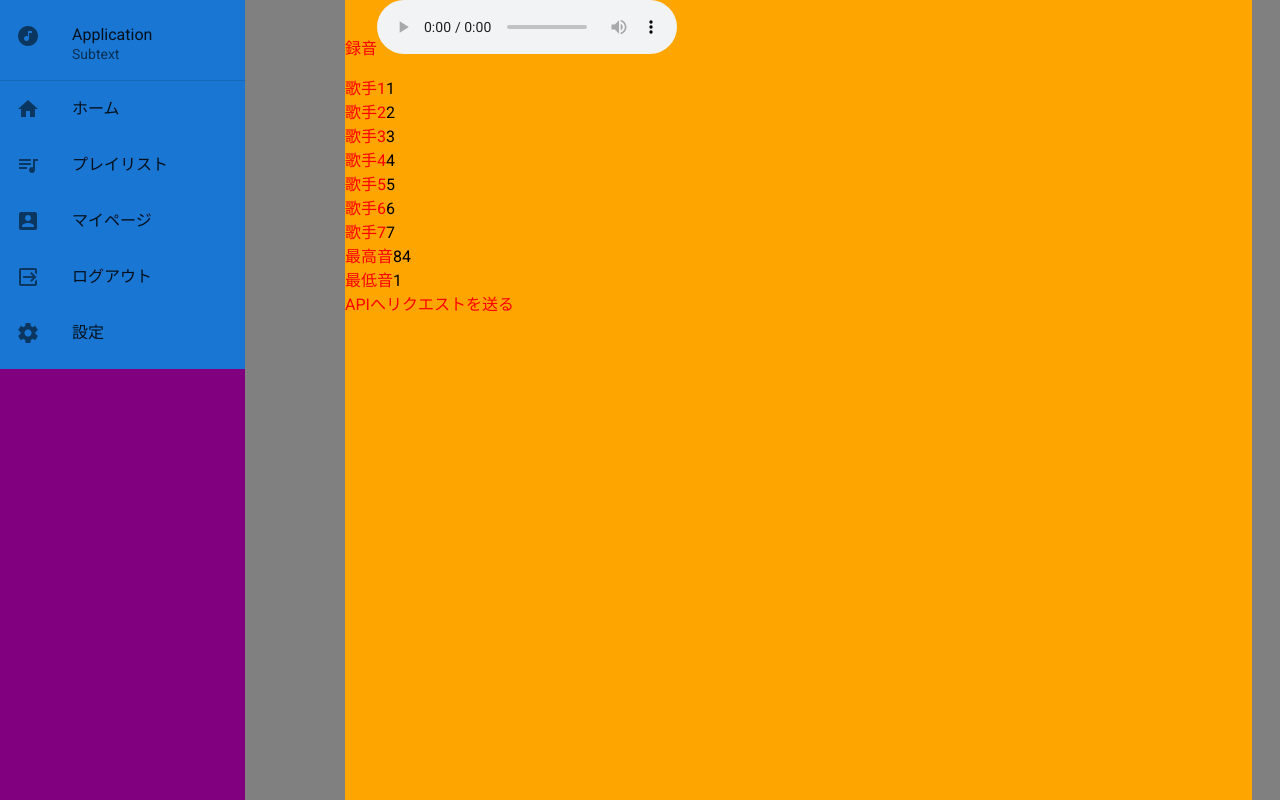
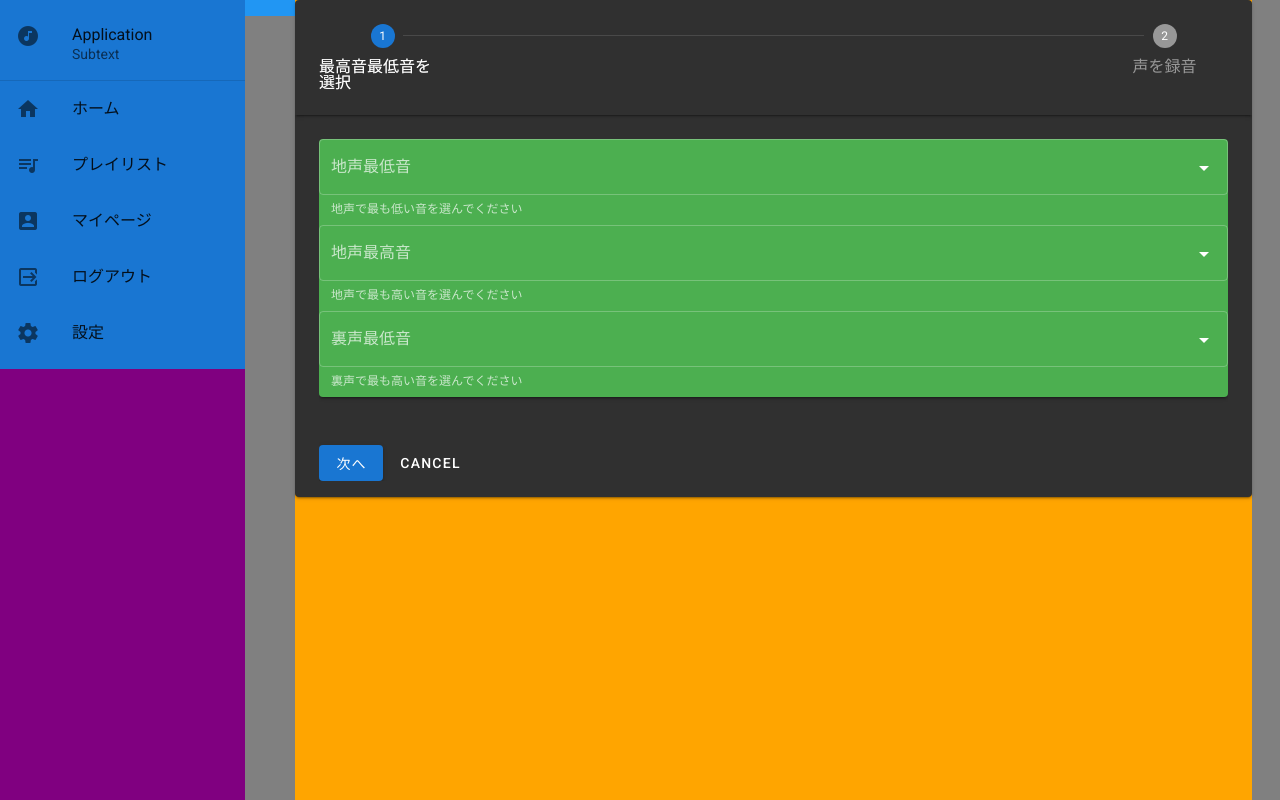
Before and after one commit to kroad/hait-advanced-teamB, a Vue app in the folder frontend/: page / in a window 1280 px wide. Built offline with nearby package versions, Linux system fonts and the light colour scheme.

Commit message:
音域を送るFormのフロント

```diff
--- /dev/null
+++ b/frontend/src/components/HighLowSelectForm.vue
@@ -0,0 +1,10 @@
+<template>
+  <div>
+    <p>aaaaa</p>
+  </div>
+</template>
+<script>
+export default {};
+</script>
+<style scoped>
+</style>
--- a/frontend/src/components/Result.vue
+++ b/frontend/src/components/Result.vue
@@ -1,13 +1,13 @@
 <template>
-  <v-container class="ma-0">
-    <v-row>
-      <v-col cols="12" v-for="artist in artists" :key="artist">
-        <v-card hover ripple color="grey lighten-4">
-          <v-card-text>{{ artist }}</v-card-text>
-        </v-card>
-      </v-col>
-    </v-row>
-  </v-container>
+  <div class="result-wrapper">
+    <v-list color="blue">
+      <v-list-item v-for="(artist, index) in artists" :key="artist" link>
+        <v-list-item-content>
+          <v-list-item-title> {{ index + 1 }}-{{ artist }}</v-list-item-title>
+        </v-list-item-content>
+      </v-list-item>
+    </v-list>
+  </div>
 </template>
 
 <script>
@@ -21,4 +21,7 @@ export default {
 </script>
 
 <style scoped>
+.result_wrapper {
+  height: 100%;
+}
 </style>
--- /dev/null
+++ b/frontend/src/components/SendToApi.vue
@@ -0,0 +1,229 @@
+<template>
+  <div>
+    <v-stepper v-model="e1" alt-labels dark>
+      <v-stepper-header>
+        <v-stepper-step :complete="e1 > 1" step="1"
+          >最高音最低音を選択</v-stepper-step
+        >
+        <v-divider></v-divider>
+        <v-stepper-step step="2">声を録音</v-stepper-step>
+      </v-stepper-header>
+      <v-stepper-items>
+        <v-stepper-content step="1">
+          <v-card class="mb-12" color="green">
+            <!-- <HighLowSelectForm /> -->
+            <v-select
+              :items="items"
+              label="地声最低音"
+              hint="地声で最も低い音を選んでください"
+              persistent-hint
+              outlined
+            >
+            </v-select>
+            <v-select
+              :items="items"
+              label="地声最高音"
+              hint="地声で最も高い音を選んでください"
+              persistent-hint
+              outlined
+            >
+            </v-select>
+            <v-select
+              :items="items"
+              label="裏声最低音"
+              hint="裏声で最も高い音を選んでください"
+              persistent-hint
+              outlined
+            >
+            </v-select>
+          </v-card>
+
+          <v-btn color="primary" @click="e1 = 2"> 次へ </v-btn>
+
+          <v-btn text>Cancel</v-btn>
+        </v-stepper-content>
+      </v-stepper-items>
+      <v-stepper-items>
+        <v-stepper-content step="2">
+          <v-card class="mb-12" color="grey lighten-1">
+            <Record />
+          </v-card>
+
+          <v-btn color="primary" @click="sendToSongApi">実行 </v-btn>
+
+          <v-btn text>Cancel</v-btn>
+        </v-stepper-content>
+      </v-stepper-items>
+    </v-stepper>
+    <!-- <div>
+      <label for="artist1">歌手1</label>
+      <input id="artist1" type="number" v-model.number="info.artist1" />
+    </div>
+    <div>
+      <label for="artist2">歌手2</label>
+      <input id="artist2" type="number" v-model.number="info.artist2" />
+    </div>
+    <div>
+      <label for="artist3">歌手3</label>
+      <input id="artist3" type="number" v-model.number="info.artist3" />
+    </div>
+    <div>
+      <label for="artist4">歌手4</label>
+      <input id="artist4" type="number" v-model.number="info.artist4" />
+    </div>
+    <div>
+      <label for="artist5">歌手5</label>
+      <input id="artist5" type="number" v-model.number="info.artist5" />
+    </div>
+    <div>
+      <label for="artist6">歌手6</label>
+      <input id="artist6" type="number" v-model.number="info.artist6" />
+    </div>
+    <div>
+      <label for="artist7">歌手7</label>
+      <input id="artist7" type="number" v-model.number="info.artist7" />
+    </div>
+    <div>
+      <label for="heighest">最高音</label>
+      <input id="heighest" type="number" v-model.number="info.heighest" />
+    </div>
+    <div>
+      <label for="lowest">最低音</label>
+      <input id="lowest" type="number" v-model.number="info.lowest" />
+    </div>
+    <button v-on:click="sendToSongApi">APIへリクエストを送る</button> -->
+  </div>
+</template>
+
+<script>
+import axios from "axios";
+import Record from "./Record";
+// import HighLowSelectForm from "./HighLowSelectForm";
+
+export default {
+  components: {
+    Record,
+    // HighLowSelectForm,
+  },
+  data() {
+    return {
+      e1: 1,
+      items: [
+        "lowlowA",
+        "lowlowA#",
+        "lowlowB",
+        "lowlowC",
+        "lowlowC#",
+        "lowlowD",
+        "lowlowD#",
+        "lowlowE",
+        "lowlowF",
+        "lowlowF#",
+        "lowlowG",
+        "lowlowG#",
+        "lowA",
+        "lowA#",
+        "lowB",
+        "lowC",
+        "lowC#",
+        "lowD",
+        "lowD#",
+        "lowE",
+        "lowF",
+        "lowF#",
+        "lowG",
+        "lowG#",
+        "mid1A",
+        "mid1A#",
+        "mid1B",
+        "mid1C",
+        "mid1C#",
+        "mid1D",
+        "mid1D#",
+        "mid1E",
+        "mid1F",
+        "mid1F#",
+        "mid1G",
+        "mid1G#",
+        "mid2A",
+        "mid2A#",
+        "mid2B",
+        "mid2C",
+        "mid2C#",
+        "mid2D",
+        "mid2D#",
+        "mid2E",
+        "mid2F",
+        "mid2F#",
+        "mid2G",
+        "mid2G#",
+        "hiA",
+        "hiA#",
+        "hiB",
+        "hiC",
+        "hiC#",
+        "hiD",
+        "hiD#",
+        "hiE",
+        "hiF",
+        "hiF#",
+        "hiG",
+        "hiG#",
+        "hihiA",
+        "hihiA#",
+        "hihiB",
+        "hihiC",
+        "hihiC#",
+        "hihiD",
+        "hihiD#",
+        "hihiE",
+        "hihiF",
+        "hihiF#",
+        "hihiG",
+        "hihiG#",
+      ],
+      info: {
+        artist1: 1,
+        artist2: 2,
+        artist3: 3,
+        artist4: 4,
+        artist5: 5,
+        artist6: 6,
+        artist7: 7,
+        heighest: 84,
+        lowest: 1,
+      },
+    };
+  },
+  methods: {
+    sendToSongApi() {
+      axios
+        .get("http://127.0.0.1:8000/api/v1/songs/", {
+          params: {
+            artist1: this.info.artist1,
+            artist2: this.info.artist2,
+            artist3: this.info.artist3,
+            artist4: this.info.artist4,
+            artist5: this.info.artist5,
+            artist6: this.info.artist6,
+            artist7: this.info.artist7,
+            heighest: this.info.heighest,
+            lowest: this.info.lowest,
+          },
+        })
+        .then((response) => {
+          this.$store.dispatch("addSongs", response);
+        })
+        .catch((error) => {
+          console.log(error);
+        });
+    },
+  },
+};
+</script>
+
+<style scoped>
+div {
+  color: red;
+}
+</style>
--- a/frontend/src/components/SongForm.vue
+++ /dev/null
@@ -1,98 +0,0 @@
-<template>
-  <div>
-    <Record />
-    <div>
-      <label for="artist1">歌手1</label>
-      <input id="artist1" type="number" v-model.number="info.artist1" />
-    </div>
-    <div>
-      <label for="artist2">歌手2</label>
-      <input id="artist2" type="number" v-model.number="info.artist2" />
-    </div>
-    <div>
-      <label for="artist3">歌手3</label>
-      <input id="artist3" type="number" v-model.number="info.artist3" />
-    </div>
-    <div>
-      <label for="artist4">歌手4</label>
-      <input id="artist4" type="number" v-model.number="info.artist4" />
-    </div>
-    <div>
-      <label for="artist5">歌手5</label>
-      <input id="artist5" type="number" v-model.number="info.artist5" />
-    </div>
-    <div>
-      <label for="artist6">歌手6</label>
-      <input id="artist6" type="number" v-model.number="info.artist6" />
-    </div>
-    <div>
-      <label for="artist7">歌手7</label>
-      <input id="artist7" type="number" v-model.number="info.artist7" />
-    </div>
-    <div>
-      <label for="heighest">最高音</label>
-      <input id="heighest" type="number" v-model.number="info.heighest" />
-    </div>
-    <div>
-      <label for="lowest">最低音</label>
-      <input id="lowest" type="number" v-model.number="info.lowest" />
-    </div>
-    <button v-on:click="sendToSongApi">APIへリクエストを送る</button>
-  </div>
-</template>
-
-<script>
-import axios from "axios";
-import Record from "./Record";
-
-export default {
-  data() {
-    return {
-      info: {
-        artist1: 1,
-        artist2: 2,
-        artist3: 3,
-        artist4: 4,
-        artist5: 5,
-        artist6: 6,
-        artist7: 7,
-        heighest: 84,
-        lowest: 1,
-      },
-    };
-  },
-  methods: {
-    sendToSongApi() {
-      axios
-        .get("http://127.0.0.1:8000/api/v1/songs/", {
-          params: {
-            artist1: this.info.artist1,
-            artist2: this.info.artist2,
-            artist3: this.info.artist3,
-            artist4: this.info.artist4,
-            artist5: this.info.artist5,
-            artist6: this.info.artist6,
-            artist7: this.info.artist7,
-            heighest: this.info.heighest,
-            lowest: this.info.lowest,
-          },
-        })
-        .then((response) => {
-          this.$store.dispatch("addSongs", response);
-        })
-        .catch((error) => {
-          console.log(error);
-        });
-    },
-  },
-  components: {
-    Record,
-  },
-};
-</script>
-
-<style scoped>
-div {
-  color: red;
-}
-</style>
--- a/frontend/src/pages/Main.vue
+++ b/frontend/src/pages/Main.vue
@@ -1,13 +1,13 @@
 <template>
   <div>
-    <SongForm />
+    <SendToApi />
   </div>
 </template>
 <script>
-import SongForm from "../components/SongForm";
+import SendToApi from "../components/SendToApi";
 export default {
   components: {
-    SongForm,
+    SendToApi,
   },
 };
 </script>
--- a/frontend/src/pages/Subbar.vue
+++ b/frontend/src/pages/Subbar.vue
@@ -16,10 +16,10 @@ export default {
 div {
   background-color: gray;
   height: 100%;
-  width: 100px;
+  width: 50px;
   transition: width 0.2s;
 }
 div:hover {
-  width: 100%;
+  width: 200px;
 }
 </style>
--- a/frontend/src/store.js
+++ b/frontend/src/store.js
@@ -28,6 +28,7 @@ export default new Vuex.Store({
     },
     actions:{
         addSongs(context,response){
+            // 後で消す
             console.log(context);
             console.log(response);
             context.commit("addSongs",response)
```
